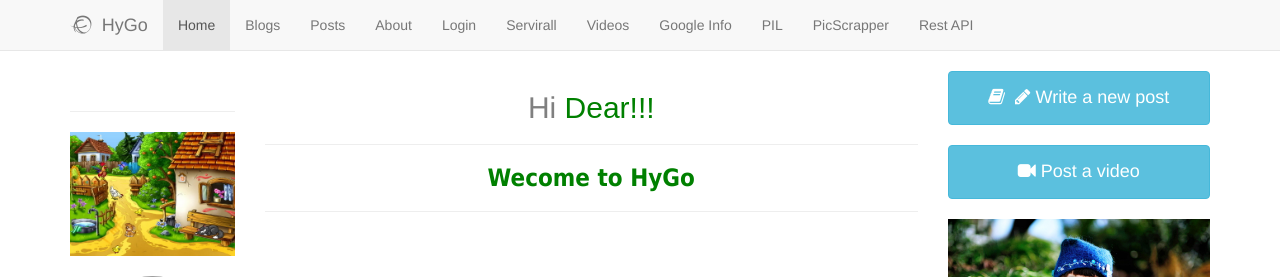
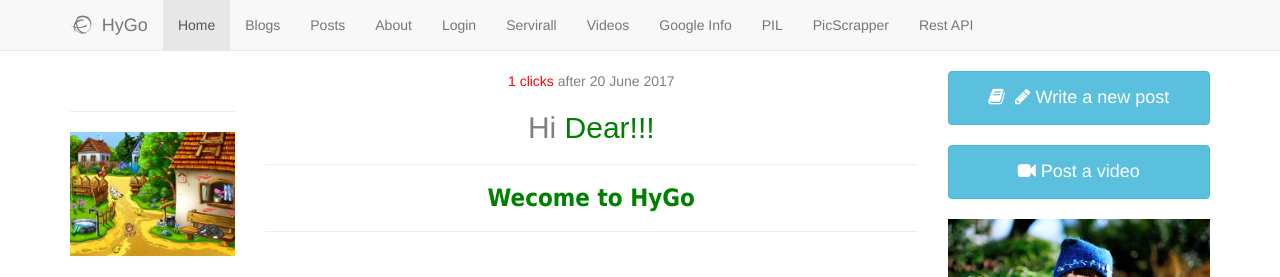
Before and after one commit to hygull/servirall-django18-site, a Django app: page / in a window 1280 px wide. Shown: the top 277 px of the page. Run offline with Django 3.2, Linux system fonts and the light colour scheme; data comes from the database, SQL or seed files in the repository; some libraries are stand-ins or nearby versions; grey boxes are pictures that could not be loaded.

Commit message:
added a model to store page visits count of home

```diff
--- a/HyGoApp/admin.py
+++ b/HyGoApp/admin.py
@@ -1,6 +1,6 @@
 from django.contrib import admin
 
-from .models import SignUp, Post,Video, Markdown, VideoVirtualReality, Product
+from .models import SignUp, Post,Video, Markdown, VideoVirtualReality, Product, Click
 from .forms import SignUpForm
 #Register your models here.
 class SignUpAdmin(admin.ModelAdmin):
@@ -26,4 +26,5 @@ admin.site.register(Video,VideoAdmin)
 admin.site.register(Markdown)
 admin.site.register(VideoVirtualReality)
 admin.site.register(Product)
+admin.site.register(Click)
 #admin.site.register(SignUp)
--- a/HyGoApp/models.py
+++ b/HyGoApp/models.py
@@ -58,3 +58,6 @@ class Product(models.Model):
 
 	def __unicode__(self):
 		return self.title
+
+class Click(models.Model):
+	clicks = models.BigIntegerField()
--- a/HyGoApp/views.py
+++ b/HyGoApp/views.py
@@ -3,6 +3,7 @@ from django.conf import settings
 from .forms import SignUpForm,LoginForm,PostForm,VideoForm, VideoVirtualRealityForm
 from .models import Post,Video,Markdown,VideoVirtualReality
 from django.core.mail import send_mail
+from .models import Click
 # Create your views here.
 
 def rscript(request):
@@ -56,6 +57,17 @@ def home(request):
 	else:
 		request.user="Dear visitor"
 	context={"title":title,"username":username,"login_url_link_as_list":login_url_link_as_list,"logout_url_link_as_list":logout_url_link_as_list}
+
+	try:
+		clicks = Click.objects.get(id=1)
+		clicks.clicks = clicks.clicks + 1
+		clicks.save()
+		print clicks, clicks.id, clicks.clicks
+		context["clicks"] = clicks.clicks
+	except:
+		Click.objects.create(clicks=1)
+		context["clicks"] = 1
+		print "Set clicks to 1"
 	return render(request,"home.html",context)
 
 def login(request):#Model Form
--- a/templates/common.html
+++ b/templates/common.html
@@ -138,7 +138,7 @@
 
               <img src="{% static 'img/village.jpg' %}" class="img-responsive"/>
               <br>
-              <img id="profile_img" src="http://ibnox.com/image/user/Profilepic/fullsize/ID105T1486052515IMG.jpg" class="img-circle" alt="Rishikesh" width="50%" height="50%"><br><br>
+              <img id="profile_img" src="" class="img-circle" alt="Rishikesh" width="50%" height="50%"><br><br>
 
 <!--
                   <a onclick="window.open('https://www.facebook.com/rishikesh.agrawani', '_blank', 'location=yes,height=500,width=800,scrollbars=yes,status=yes');"><img src="https://cdn4.iconfinder.com/data/icons/green-social-media-icons/744/social_social_media_social_network_facebook_logotype_network-32.png" class="img-circle" alt="Facebook" >
--- a/templates/home.html
+++ b/templates/home.html
@@ -14,11 +14,21 @@
               text-decoration: none;
               text-shadow: gray;
             }
+            #clicks{
+              color:red;
+              font-size: 50;
+
+            }
+            #message{
+              color:gray;
+              font-size: 30;
+            }
         </style>
     {% endblock %}
 
     {% block row1_column2 %}
               <div class="col-md-7 col-xs-12 col-sm-7 col-lg-7 text-center"><!--column2 start-->
+              <span id="clicks"> {{ clicks }} clicks</span> <span id="message"> after 20 June 2017</span>
             <h2 style="color:gray">Hi <span style='color:green;font-family:sans-serif;'>{{ username }}</span></h2><hr>
 
          <!--  <span style='color:gray;font-weight: bold;'>View all gists at</span> &nbsp;<a href="https://gist.github.com/hygull" target="_blank">https://www.gists.github.com/hygull</a> -->
```
Also changed, not shown: pip-requirements.txt (+25 -0 lines), HyGoApp/migrations/0012_click.py (added), HyGoApp/migrations/0013_auto_20170620_1853.py (added), HyGoApp/migrations/0014_auto_20170620_1854.py (added).
